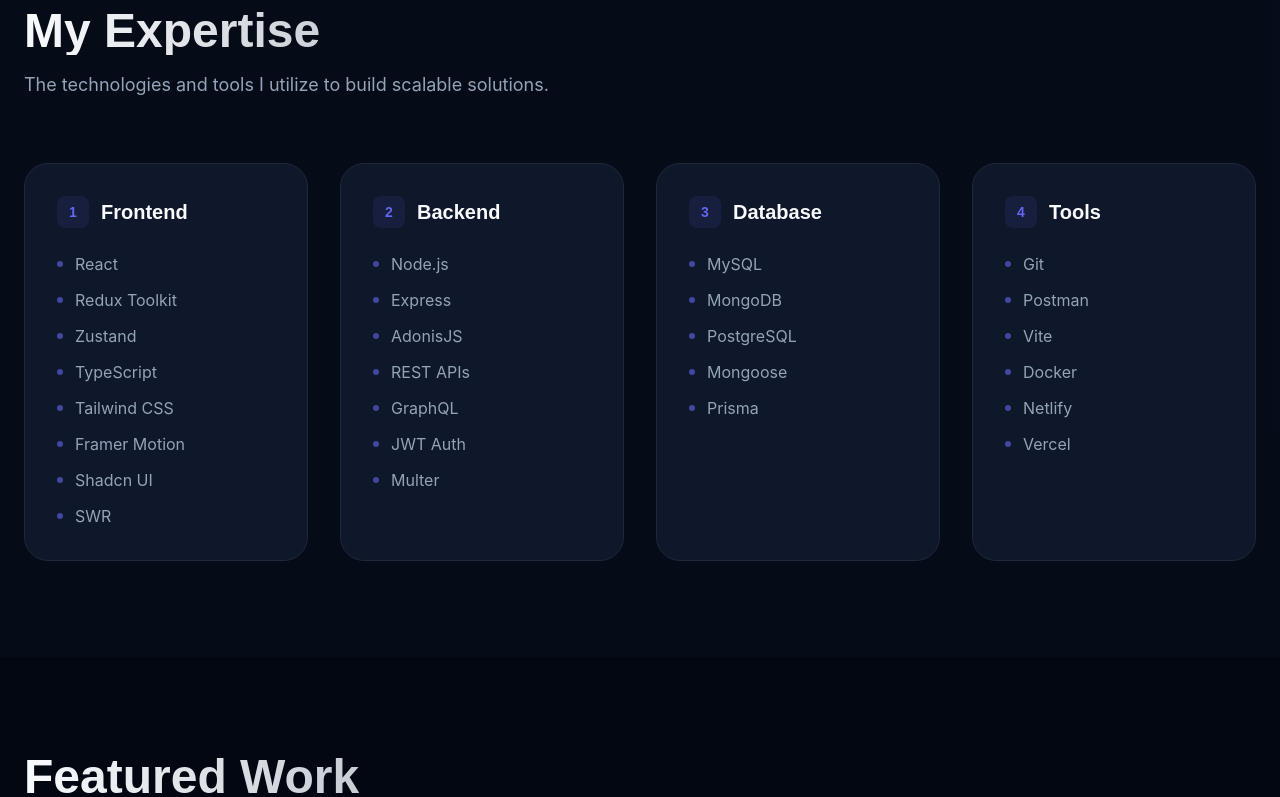
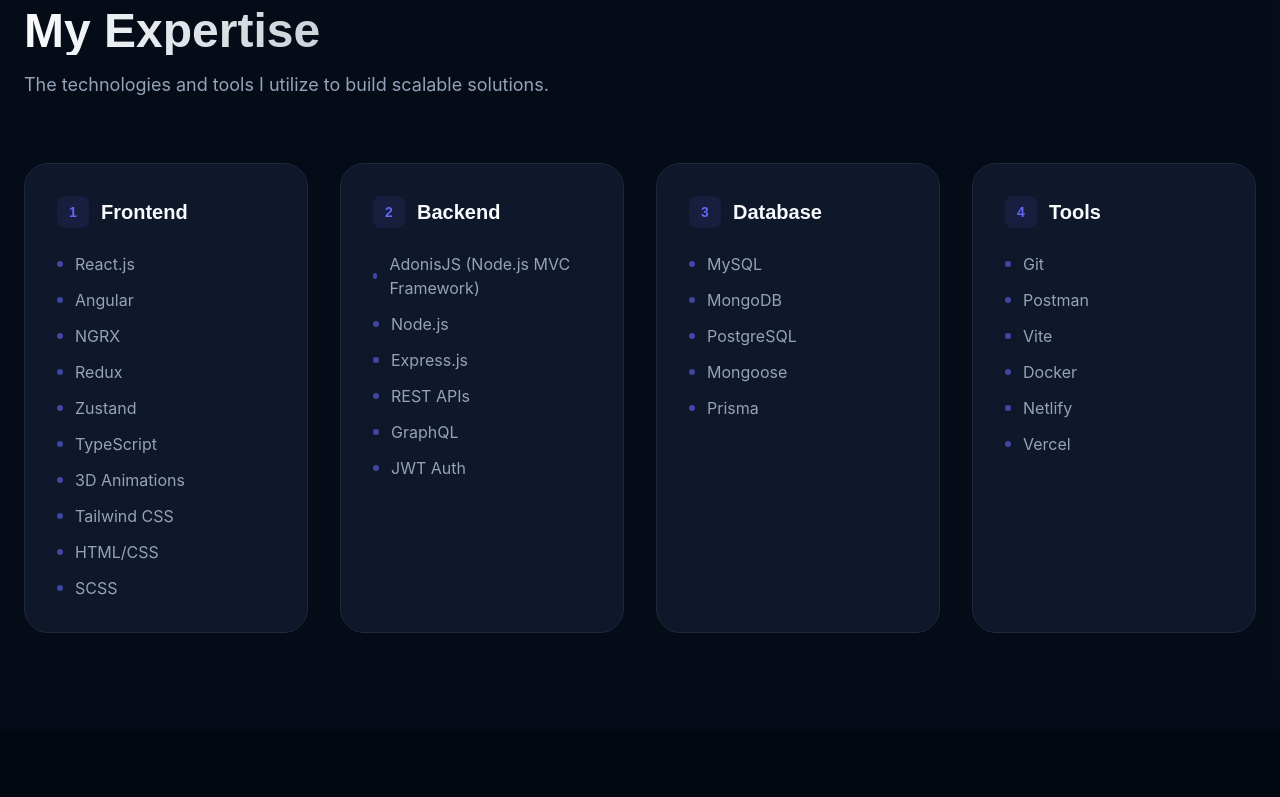
Before and after one commit to waleed-wali/react-portfolio, a React (Vite) app: page / in a window 1280 px wide. Shown: the part 1601-2398 px from the top of the page. Built offline with nearby package versions, Linux system fonts and the light colour scheme.

Commit message:
feat: complete skill set with Angular, NGRX, and specialized frontend tools

```diff
--- a/src/data/skills.ts
+++ b/src/data/skills.ts
@@ -1,20 +1,38 @@
-import { type SkillCategory } from '../types';
+import { type SkillCategory } from "../types";
 
 export const skillsData: SkillCategory[] = [
   {
     category: "Frontend",
-    skills: ["React", "Redux Toolkit", "Zustand", "TypeScript", "Tailwind CSS", "Framer Motion", "Shadcn UI", "SWR"]
+    skills: [
+      "React.js",
+      "Angular",
+      "NGRX",
+      "Redux",
+      "Zustand",
+      "TypeScript",
+      "3D Animations",
+      "Tailwind CSS",
+      "HTML/CSS",
+      "SCSS",
+    ],
   },
   {
     category: "Backend",
-    skills: ["Node.js", "Express", "AdonisJS", "REST APIs", "GraphQL", "JWT Auth", "Multer"]
+    skills: [
+      "AdonisJS (Node.js MVC Framework)",
+      "Node.js",
+      "Express.js",
+      "REST APIs",
+      "GraphQL",
+      "JWT Auth",
+    ],
   },
   {
     category: "Database",
-    skills: ["MySQL", "MongoDB", "PostgreSQL", "Mongoose", "Prisma"]
+    skills: ["MySQL", "MongoDB", "PostgreSQL", "Mongoose", "Prisma"],
   },
   {
     category: "Tools",
-    skills: ["Git", "Postman", "Vite", "Docker", "Netlify", "Vercel"]
-  }
+    skills: ["Git", "Postman", "Vite", "Docker", "Netlify", "Vercel"],
+  },
 ];
--- a/src/sections/Hero.tsx
+++ b/src/sections/Hero.tsx
@@ -68,7 +68,7 @@
           transition={{ duration: 0.8, delay: 4 }}
           className="text-2xl md:text-3xl text-textMuted font-medium mb-8 max-w-2xl leading-tight"
         >
-          I architect <span className="text-textMain border-b-2 border-primary/40">scalable dashboards</span> and solve complex API integration puzzles for modern brands.
+          I help businesses build <span className="text-textMain border-b-2 border-primary/40">scalable dashboards</span> and solve complex API integration challenges with clean, high-performance solutions.
         </motion.h2>
 
         <motion.div
```
